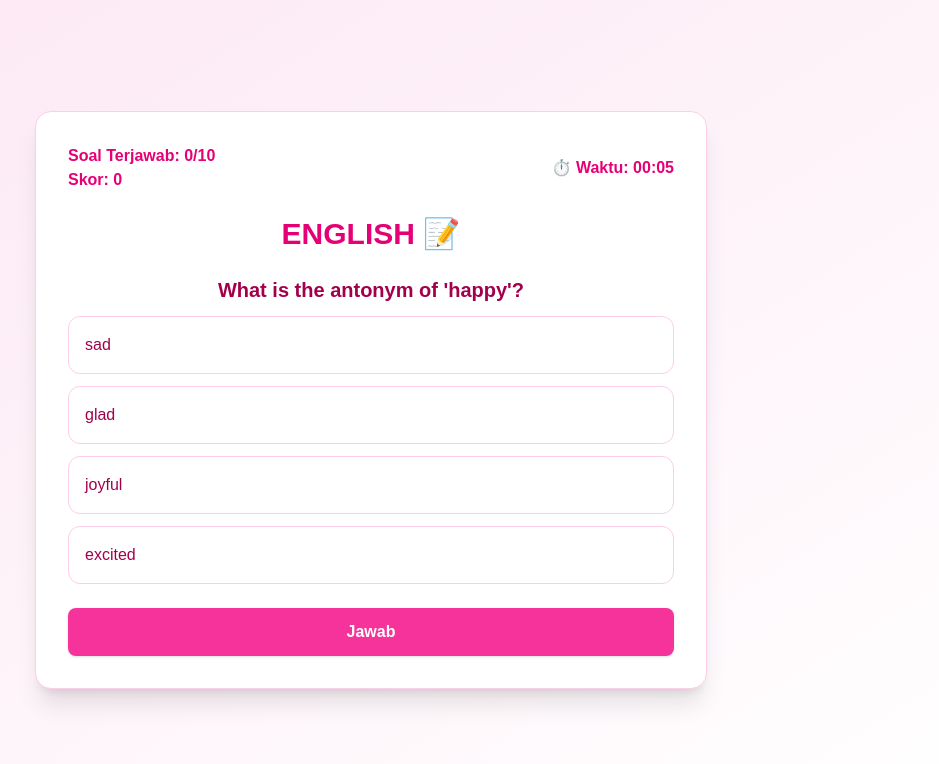
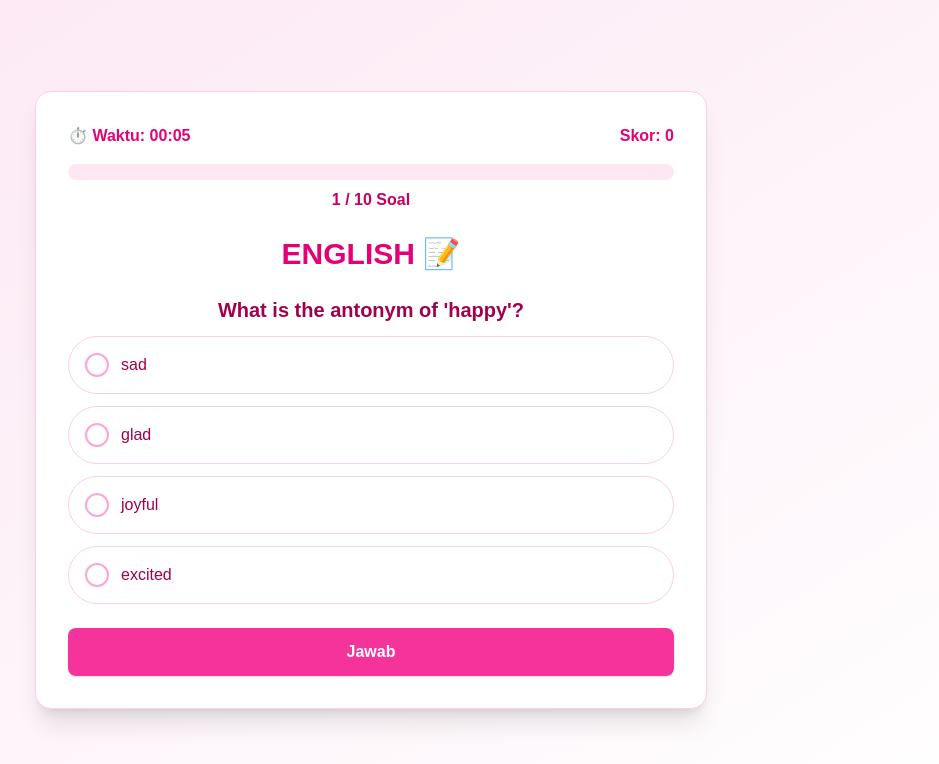
Before and after one commit to serviaa/eduqz.sarasa, a Next.js app: page /english in a window 1280 px wide. Shown: the top 764 px of the page, without its empty margins (269-1208 px from the left). Built offline with nearby package versions, Linux system fonts and the light colour scheme.

Commit message:
update kuis

```diff
--- a/app/components/QuizPage.jsx
+++ b/app/components/QuizPage.jsx
@@ -52,20 +52,30 @@ export default function QuizPage({ questions, category }) {
     return `${m < 10 ? '0' : ''}${m}:${s < 10 ? '0' : ''}${s}`;
   };
 
+  // Progress bar calculation
+  const progressPercent = Math.round(((currentQuestion + (showScore ? 1 : 0)) / questions.length) * 100);
+
   return (
     <div className="min-h-screen bg-gradient-to-br from-pink-100 to-white flex items-center justify-center p-6">
       <div className="bg-white rounded-2xl shadow-xl p-8 max-w-2xl w-full border border-pink-200 relative">
         {/* Progress & Timer */}
         {!showScore && (
-          <div className="flex justify-between items-center mb-6">
-            <div className="flex flex-col items-start">
-              <span className="text-pink-600 font-bold">Soal Terjawab: {currentQuestion}/{questions.length}</span>
+          <>
+            <div className="flex justify-between items-center mb-4">
+              <span className="text-pink-600 font-bold">⏱️ Waktu: {formatTime(elapsed)}</span>
               <span className="text-pink-600 font-bold">Skor: {score}</span>
             </div>
-            <div className="flex flex-col items-end">
-              <span className="text-pink-600 font-bold">⏱️ Waktu: {formatTime(elapsed)}</span>
+            {/* Progress Bar */}
+            <div className="w-full h-4 bg-pink-100 rounded-full mb-2 overflow-hidden">
+              <div
+                className="h-4 bg-gradient-to-r from-pink-400 to-pink-600 rounded-full transition-all duration-500"
+                style={{ width: `${progressPercent}%` }}
+              ></div>
             </div>
-          </div>
+            <div className="text-center text-pink-700 font-semibold mb-6">
+              {currentQuestion + 1} / {questions.length} Soal
+            </div>
+          </>
         )}
 
         <h1 className="text-3xl font-bold text-pink-600 mb-6 text-center flex items-center justify-center gap-2">
@@ -99,10 +109,19 @@ export default function QuizPage({ questions, category }) {
                 {questions[currentQuestion].options.map((opt, i) => (
                   <label
                     key={i}
-                    className={`block p-4 border rounded-xl cursor-pointer transition-all ${
-                      selectedAnswer === opt ? 'bg-pink-100 border-pink-400 scale-105' : 'border-pink-200'
-                    }`}
+                    className={`flex items-center gap-3 p-4 border rounded-full cursor-pointer transition-all
+                      ${selectedAnswer === opt ? 'bg-pink-100 border-pink-400 scale-105' : 'border-pink-200'}
+                      hover:bg-pink-50 hover:border-pink-300`}
                   >
+                    <span
+                      className={`w-6 h-6 flex items-center justify-center rounded-full border-2
+                        ${selectedAnswer === opt ? 'border-pink-500 bg-pink-400' : 'border-pink-300 bg-white'}
+                        transition-all`}
+                    >
+                      {selectedAnswer === opt && (
+                        <span className="w-3 h-3 bg-white rounded-full block"></span>
+                      )}
+                    </span>
                     <input
                       type="radio"
                       name="answer"
```
